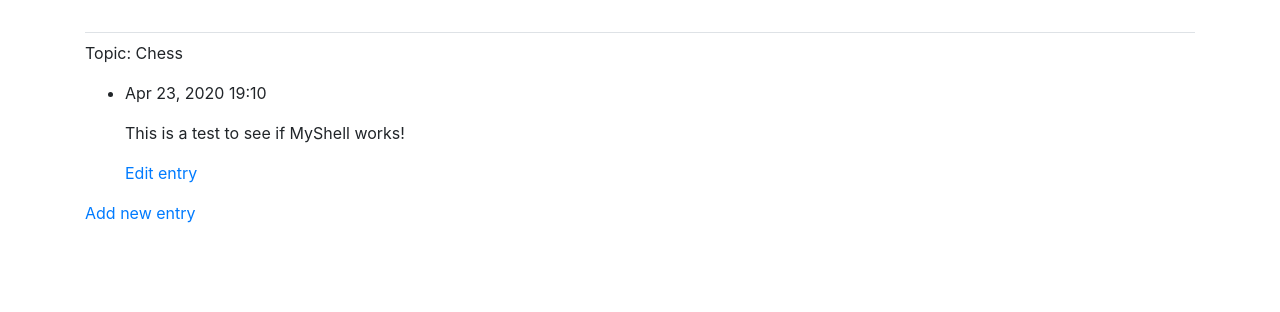
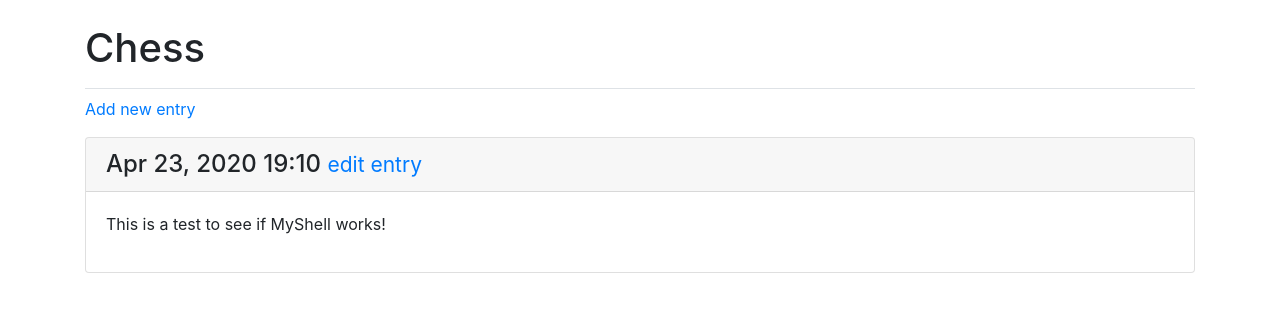
Before and after one commit to MPTauber/Django, a Django app: page /topics/1/ in a window 1280 px wide. Shown: the part 58-370 px from the top of the page. Run offline with Django 3.2, Linux system fonts and the light colour scheme; a user stored in the database is signed in; data comes from the database, SQL or seed files in the repository; some libraries are stand-ins or nearby versions.

Commit message:
stylizing topic

```diff
--- a/learning_logs/templates/learning_logs/topic.html
+++ b/learning_logs/templates/learning_logs/topic.html
@@ -1,28 +1,26 @@
 {% extends "learning_logs/base.html" %}
 
+{% block page_header %}
+    <h1>{{ topic }}</h1>
+{% endblock page_header %}
+
 {% block content %}
+<p>
+    <a href="{% url 'learning_logs:new_entry' topic.id %}">Add new entry</a>
+</p>
+    {% for entry in entries %}
+         <div class="card mb-3">
+            <h4 class="card-header">
+                {{ entry.date_added|date:'M d, Y H:i' }}
+                <small><a href="{% url 'learning_logs:edit_entry' entry.id %}">
+                    edit entry</a></small>
+            </h4>
+            <div class="card-body">
+                {{ entry.text|linebreaks }}
+            </div>
+        </div>
+    {% empty %} <!-- if the list is empty then display message-->
+        <p> There are no entries for this topic yet.</p>
+    {% endfor %}
 
-    <p>Topic: {{ topic }} </p>
-
-    <ul>
-
-        {% for entry in entries %}
-        <li>
-            <!--a vertical line | represents a template filter
-                A function that modifies the value in a template variable-->
-            <p>{{ entry.date_added|date:'M d, Y H:i' }} </p>
-            <!-- the filter linebreaks ensures that long text entries include line breaks-->
-            <p>{{ entry.text|linebreaks }} </p>
-            <p>
-                <a href="{% url 'learning_logs:edit_entry' entry.id %}">Edit entry</a>
-            </p>
-        </li>
-        {% empty %} <!-- if the list is empty then display message-->
-            <li> There are no entries for this topic yet.</li>
-        {% endfor %}
-    </ul>
-
-    <p>
-        <a href="{% url 'learning_logs:new_entry' topic.id %}">Add new entry</a>
-    </p>
     {% endblock content %}
```
